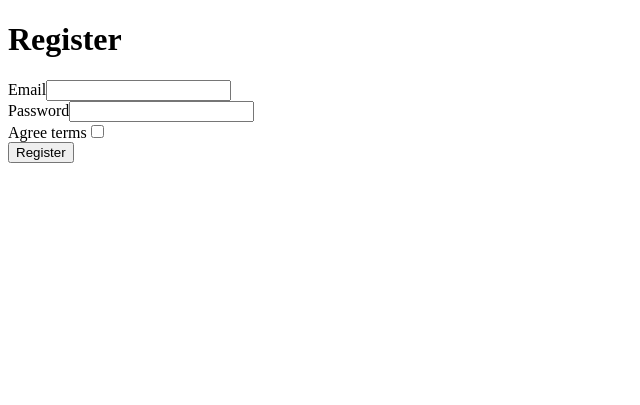
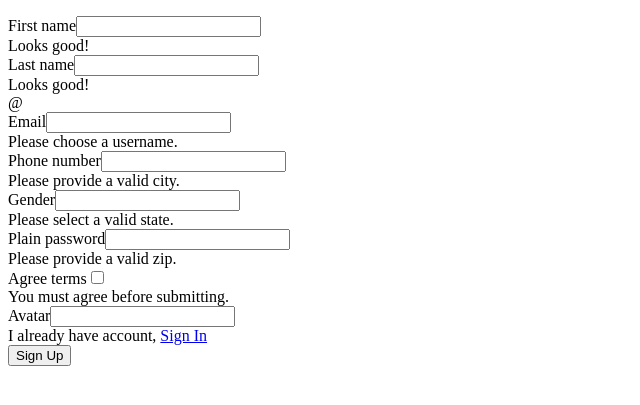
Before and after one commit to awet-dev/car-rent-app, a Symfony app: template templates/registration/register.html.twig in a window 1280 px wide. Shown: the part 206-611 px from the top of the page, without its empty margins (0-640 px from the left). Run offline with Twig, Linux system fonts and the light colour scheme; the template is opened without the code that fills it, so the values that code supplies are empty; form fields are guessed from the names that the template uses; some libraries are stand-ins or nearby versions.

Commit message:
style the login and registration form

```diff
--- a/src/Entity/User.php
+++ b/src/Entity/User.php
@@ -113,7 +113,7 @@ class User implements UserInterface, PasswordAuthenticatedUserInterface
     {
         $roles = $this->roles;
         // guarantee every user at least has ROLE_USER
-        $roles[] = 'ROLE_ADMIN';
+        $roles[] = 'ROLE_USER';
 
         return array_unique($roles);
     }
--- a/templates/registration/register.html.twig
+++ b/templates/registration/register.html.twig
@@ -7,15 +7,68 @@
         <div class="alert alert-danger" role="alert">{{ flashError }}</div>
     {% endfor %}
 
-    <h1>Register</h1>
+    {{ form_start(registrationForm, {'attr': {'class': 'row g-3 needs-validation w-75 mx-auto'}}) }}
+        <div class="col-md-4">
+            {{ form_row(registrationForm.firstName, {'attr': {'class': 'form-control', id: 'validationCustom01'}}) }}
+            <div class="valid-feedback">
+            Looks good!
+            </div>
+        </div>
+        <div class="col-md-4">
+            {{ form_row(registrationForm.lastName, {'attr': {'class': 'form-control', id: 'validationCustom02'}}) }}
+            <div class="valid-feedback">
+            Looks good!
+            </div>
+        </div>
+        <div class="col-md-4">
+            <div class="input-group has-validation">
+            <span class="input-group-text" id="inputGroupPrepend">@</span>
+            {{ form_row(registrationForm.email, {'attr': {'class': 'form-control', id: 'validationCustomUsername'}}) }}
+            <div class="invalid-feedback">
+                Please choose a username.
+            </div>
+            </div>
+        </div>
+        <div class="col-md-6">
+            {{ form_row(registrationForm.phoneNumber, {'attr': {'class': 'form-control', id: 'validationCustom03'}}) }}
+            <div class="invalid-feedback">
+            Please provide a valid city.
+            </div>
+        </div>
+        <div class="col-md-3">
+            {{ form_row(registrationForm.gender, {'attr': {'class': 'form-select', id: 'validationCustom04'}}) }}
+            <div class="invalid-feedback">
+            Please select a valid state.
+            </div>
+        </div>
+        <div class="col-md-3">
+            {{ form_row(registrationForm.plainPassword, {'attr': {'class': 'form-control', id: 'validationCustom05'}}) }}
+            <div class="invalid-feedback">
+            Please provide a valid zip.
+            </div>
+        </div>
+        <div class="col-3">
+            <div class="form-check">
+                {{ form_row(registrationForm.agreeTerms, {'attr': {'class': 'form-check-input', id: 'invalidCheck'}}) }}
+                <div class="invalid-feedback">
+                    You must agree before submitting.
+                </div>
+            </div>
+        </div>
 
-    {{ form_start(registrationForm) }}
-        {{ form_row(registrationForm.email) }}
-        {{ form_row(registrationForm.plainPassword, {
-            label: 'Password'
-        }) }}
-        {{ form_row(registrationForm.agreeTerms) }}
+        <div class="custom-file col-4">
+            {{ form_row(registrationForm.avatar, {'attr': {'class': 'custom-file-input', id: 'inputGroupFile01'}}) }}
+        </div>
 
-        <button type="submit" class="btn">Register</button>
+        <div class="nav-item col-3">
+            <span>I already have account,
+                <a class="nav-link" href="{{ path('app_login') }}">Sign In</a>
+            </span>
+        </div>
+
+        <div class="d-grid gap-2 py-2">
+            <button class="btn btn-primary" type="submit">Sign Up</button>
+        </div>
     {{ form_end(registrationForm) }}
+
 {% endblock %}
```
Also changed, not shown: src/Controller/AccountController.php (added, +30 -0 lines), src/Form/RegistrationFormType.php (+14 -4 lines), src/Form/TransactionType.php (+11 -5 lines), templates/security/login.html.twig (+26 -20 lines), templates/car/index.html.twig (indentation only), 1 other file.
